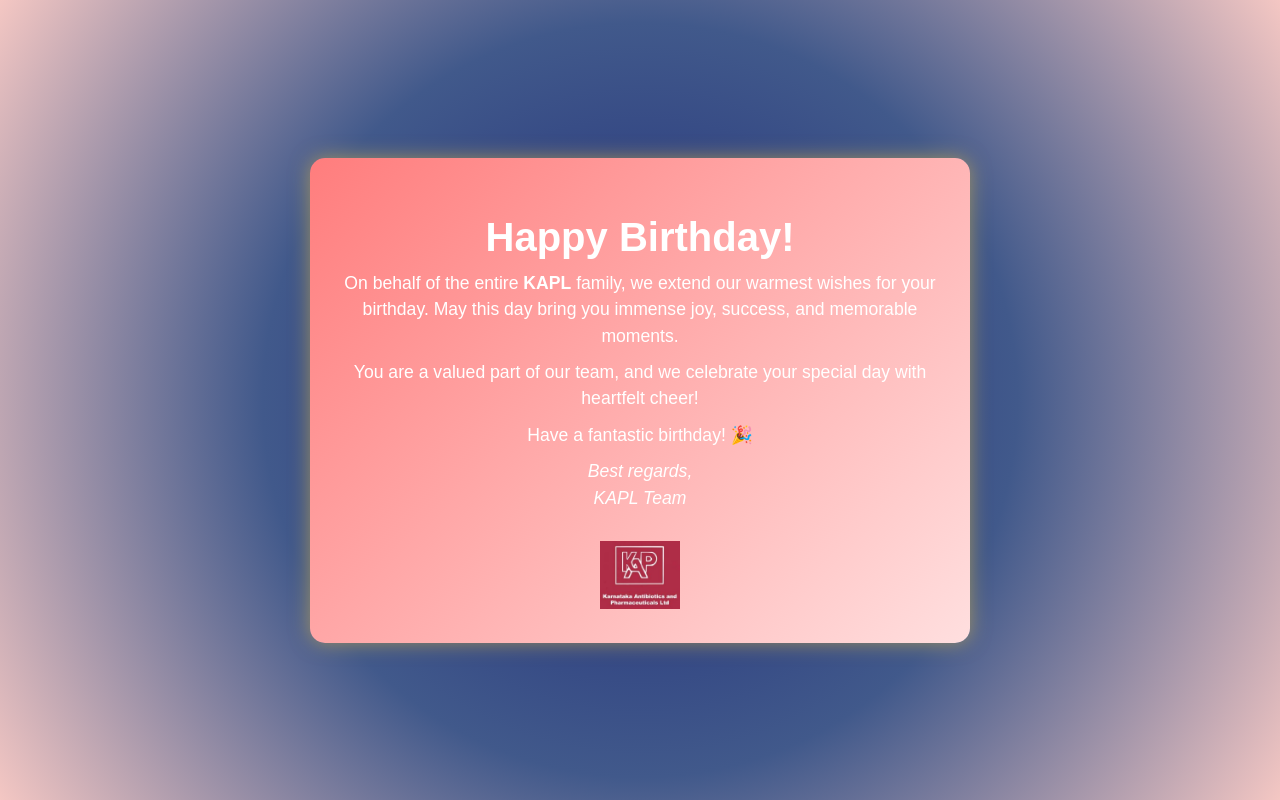
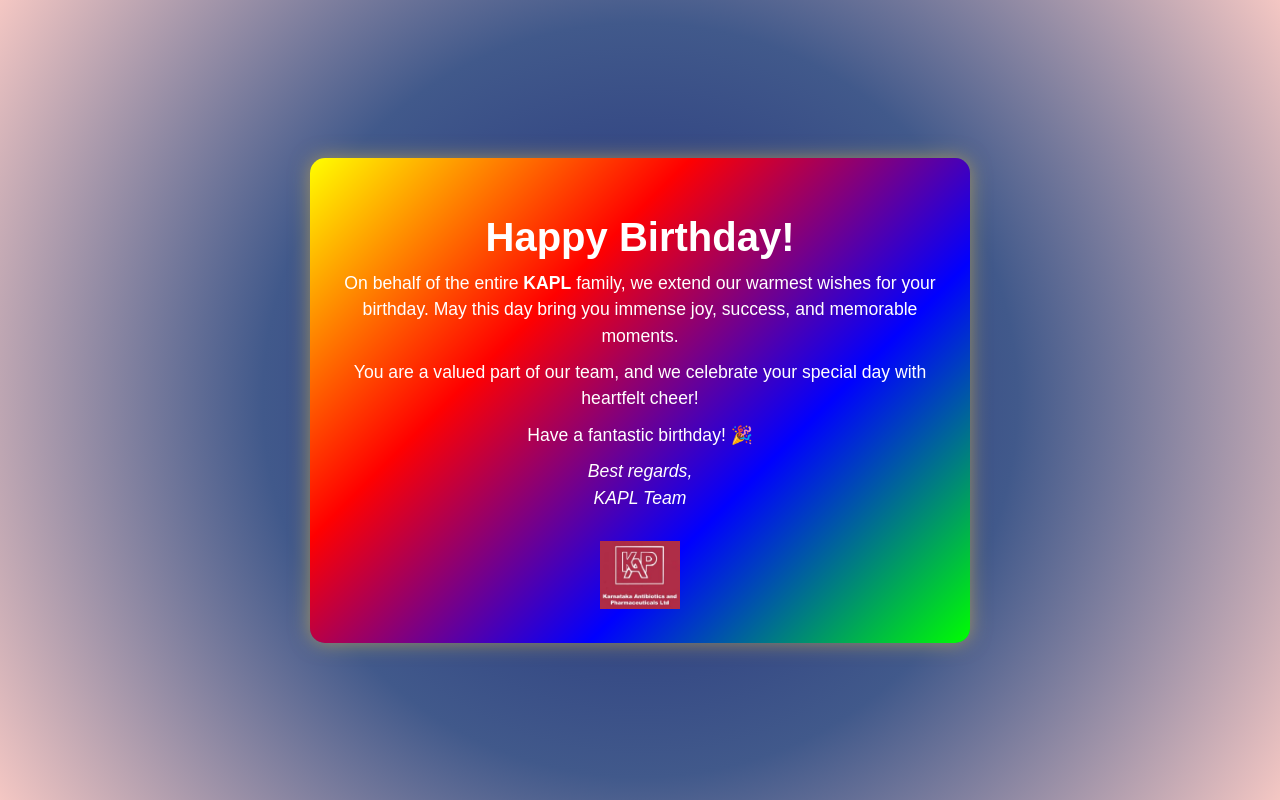
Before and after one commit to tejashreemn130100/kapl_birthday_greeting, a plain HTML site: page index.html in a window 1280 px wide. Drawn offline with Linux system fonts and the light colour scheme.

Commit message:
Update index.html

```diff
--- a/index.html
+++ b/index.html
@@ -22,7 +22,7 @@
 
         /* Centered Message Card */
         .message-card {
-            background: linear-gradient(135deg, #ff7d7d, #ffdfdf); /* Soft pink gradient */
+            background: linear-gradient(135deg, #ff0, #f00, #00f, #0f0); /* Soft pink gradient */
             border-radius: 15px;
             box-shadow: 0 0 20px rgba(255, 204, 51, 0.5);
             padding: 30px;
```
